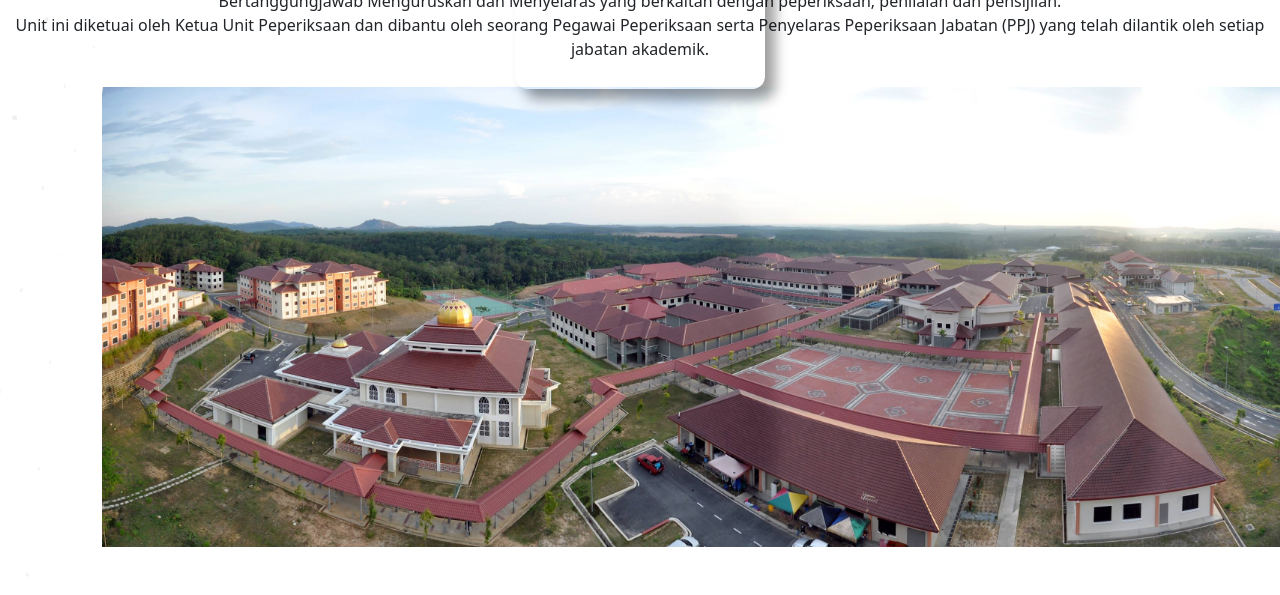
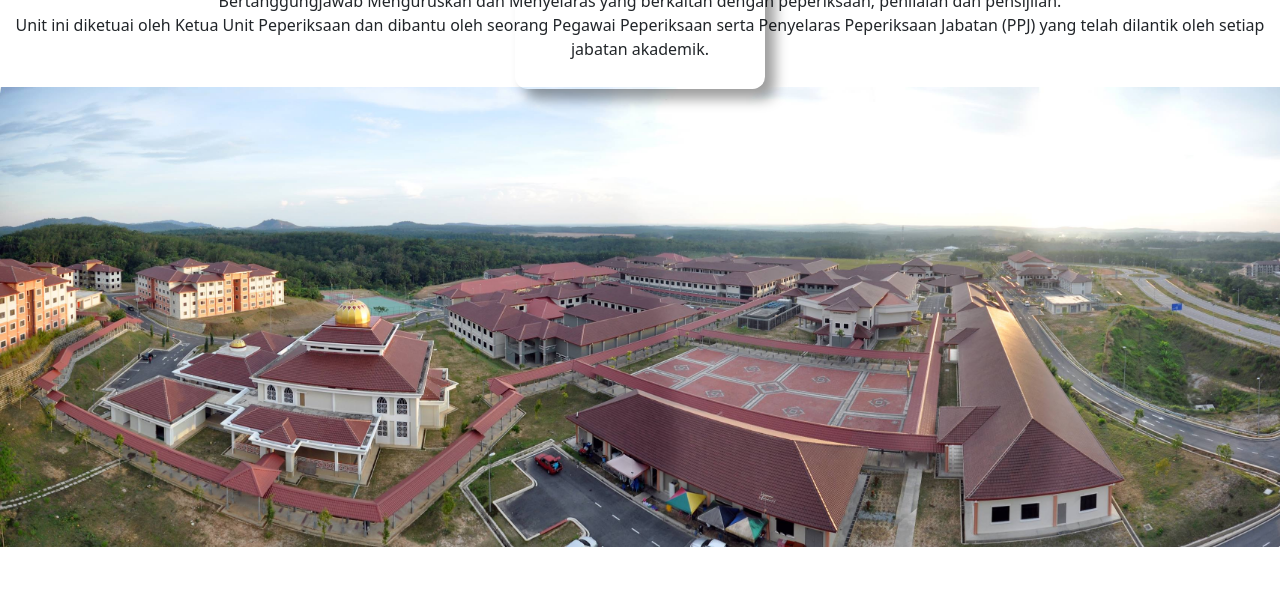
Before and after one commit to infoexam-pns/infoexam-pns.github.io, a plain HTML site: page index.html in a window 1280 px wide. Shown: the part 976-1571 px from the top of the page. Drawn offline with nearby package versions, Linux system fonts and the light colour scheme.

Commit message:
right white space fixed

```diff
--- a/index_style.css
+++ b/index_style.css
@@ -1,8 +1,8 @@
+*{
+    margin: 0;
+    padding: 0;
+}
 
-body{
-    background-image: url(Images/Banner/image-from-rawpixel-id-2768303-original.png);
-    background-position: center;
-}
 
 .background{
     height: 80vh;
@@ -65,7 +65,6 @@ body{
 
 
 .banner-text{
-    width: 100%;
    margin: 5%;
 }
 
@@ -184,7 +183,6 @@ body{
 
 .about-us-img img{
     margin-top: 2%;
-    margin-left: 8%;
     width: 160vh;
 
 
```
